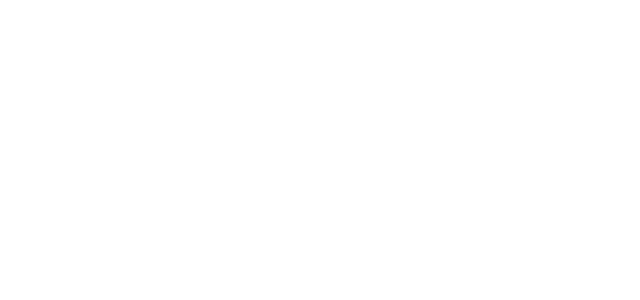
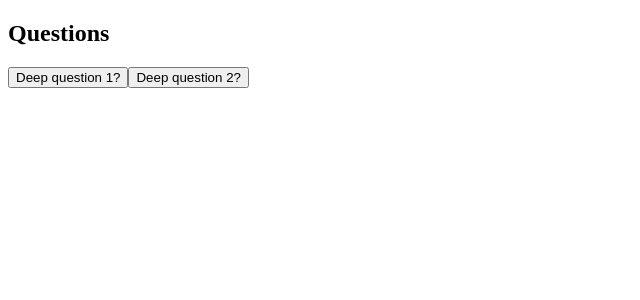
Before and after one commit to Momentum-Team-9/team-project-questionbox-team-skywalker, a React (Create React App) app in the folder questionbox/: page / in a window 1280 px wide. Shown: the top 300 px of the page, without its empty margins (0-640 px from the left). Built offline with nearby package versions, Linux system fonts and the light colour scheme.

Commit message:
startedquestionlistsetup

```diff
--- a/questionbox/src/App.js
+++ b/questionbox/src/App.js
@@ -2,7 +2,7 @@
 function App() {
   return (
     <div className="App">
-      <QuestionList />
+      < QuestionList />
     </div>
   );
 }
--- a/questionbox/src/components/QuestionList.js
+++ b/questionbox/src/components/QuestionList.js
@@ -1,9 +1,34 @@
 import React, { useState, useEffect } from 'react';
-import axios from 'axios';
-import { questions as questionsList } from '../data.js';
+// import axios from 'axios';
+import { questions as questionList } from '../data.js';
 
 export const QuestionList = () => {
-  const [questions, setQuestions] = useState([questionsList]);
+  const [questions, setQuestions] = useState(questionList);
+  const [selectedQuestion, setSelectedQuestion] = useState (null)
   console.log(questions);
-  return null;
+
+//   useEffect(() => {
+//     axios.get(`https://questionbox-team-skywalker.herokuapp.com/questions`).then((response) => {
+//         setQuestions(response.data.questions)
+//     });
+// }, []);
+
+  return (
+    <div className="questions">
+        <h2>Questions</h2>
+          <div>
+            {questions.map((question) => {
+              console.log(question)
+                return (
+                <button onClick={() => (setSelectedQuestion (question.id))}
+                key={question.id}>{question.title}
+                </button>
+                )
+          })}
+          </div>
+          {/* <div>
+            <Question id={selectedQuestion} />
+          </div> */}
+    </div>
+);
 };
--- a/questionbox/src/data.js
+++ b/questionbox/src/data.js
@@ -1,7 +1,7 @@
 export const questions = [
   {
     id: 1,
-    title: 'Deep question?',
+    title: 'Deep question 1?',
     body: 'Why is the sky blue?',
     created_at: '9/15/2021, 11:54:05 AM',
     owner: 'Kermit',
@@ -10,7 +10,7 @@
   },
   {
     id: 2,
-    title: 'Deep question?',
+    title: 'Deep question 2?',
     body: 'Which came first, the chicken or the egg?',
     created_at: '9/15/2021, 11:54:05 AM',
     owner: 'Miss Piggy',
```
Also changed, not shown: questionbox/src/components/Question.js (+14 -0 lines).
